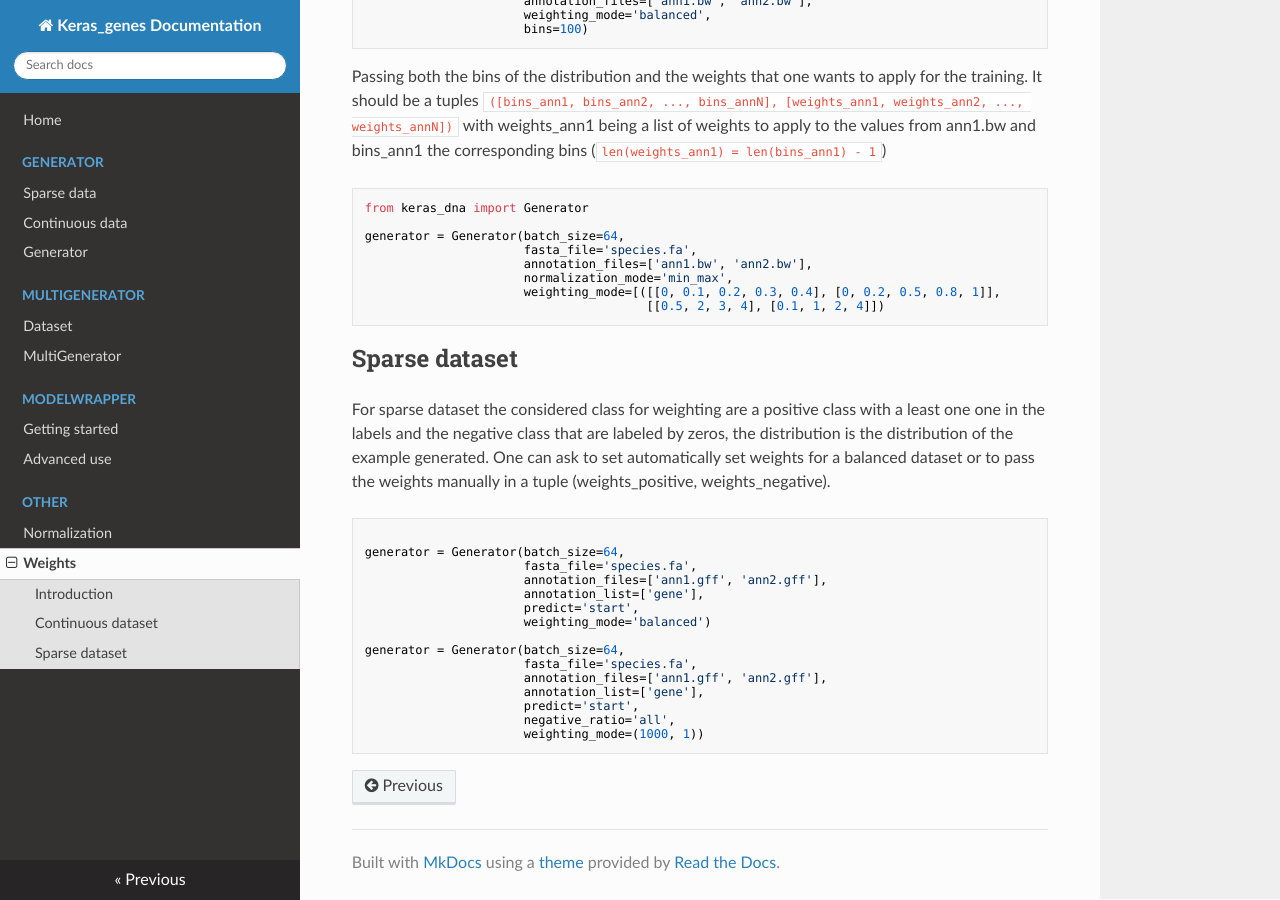
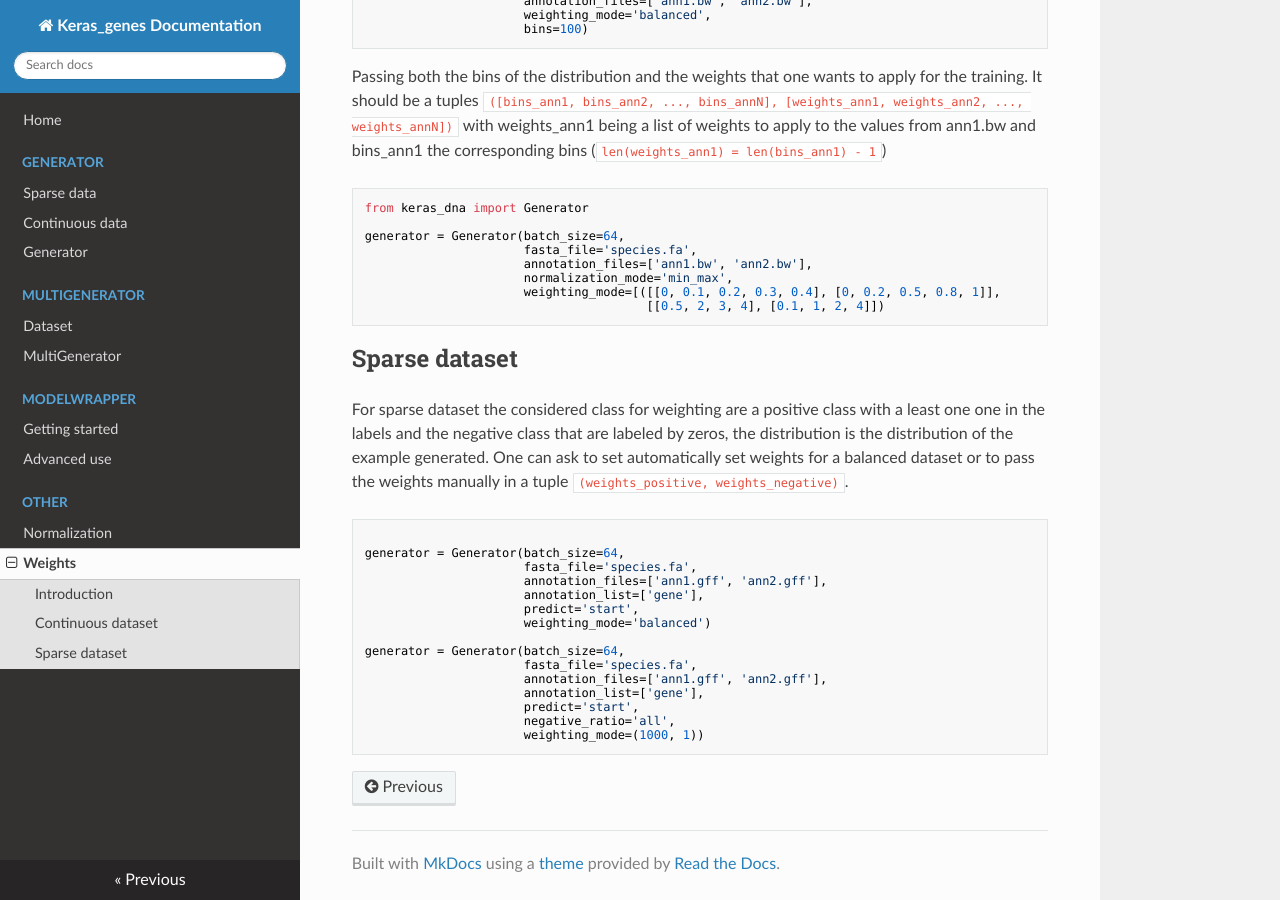
Before and after one commit to etirouthier/keras_dna, an MkDocs documentation site: the page built from docs/weights.md, in a window 1280 px wide and 900 px high, scrolled down 840 px. Built offline with MkDocs 1.6.1, drawn with Linux system fonts in a browser that asks for light colours; nearby versions of some CDN libraries.

````diff
--- a/docs/weights.md
+++ b/docs/weights.md
@@ -52,7 +52,7 @@ generator = Generator(batch_size=64,
 
 ## Sparse dataset
 
-For sparse dataset the considered class for weighting are a positive class with a least one one in the labels and the negative class that are labeled by zeros, the distribution is the distribution of the example generated. One can ask to set automatically set weights for a balanced dataset or to pass the weights manually in a tuple (weights_positive, weights_negative).
+For sparse dataset the considered class for weighting are a positive class with a least one one in the labels and the negative class that are labeled by zeros, the distribution is the distribution of the example generated. One can ask to set automatically set weights for a balanced dataset or to pass the weights manually in a tuple `(weights_positive, weights_negative)`.
 
 ```python
 
````
